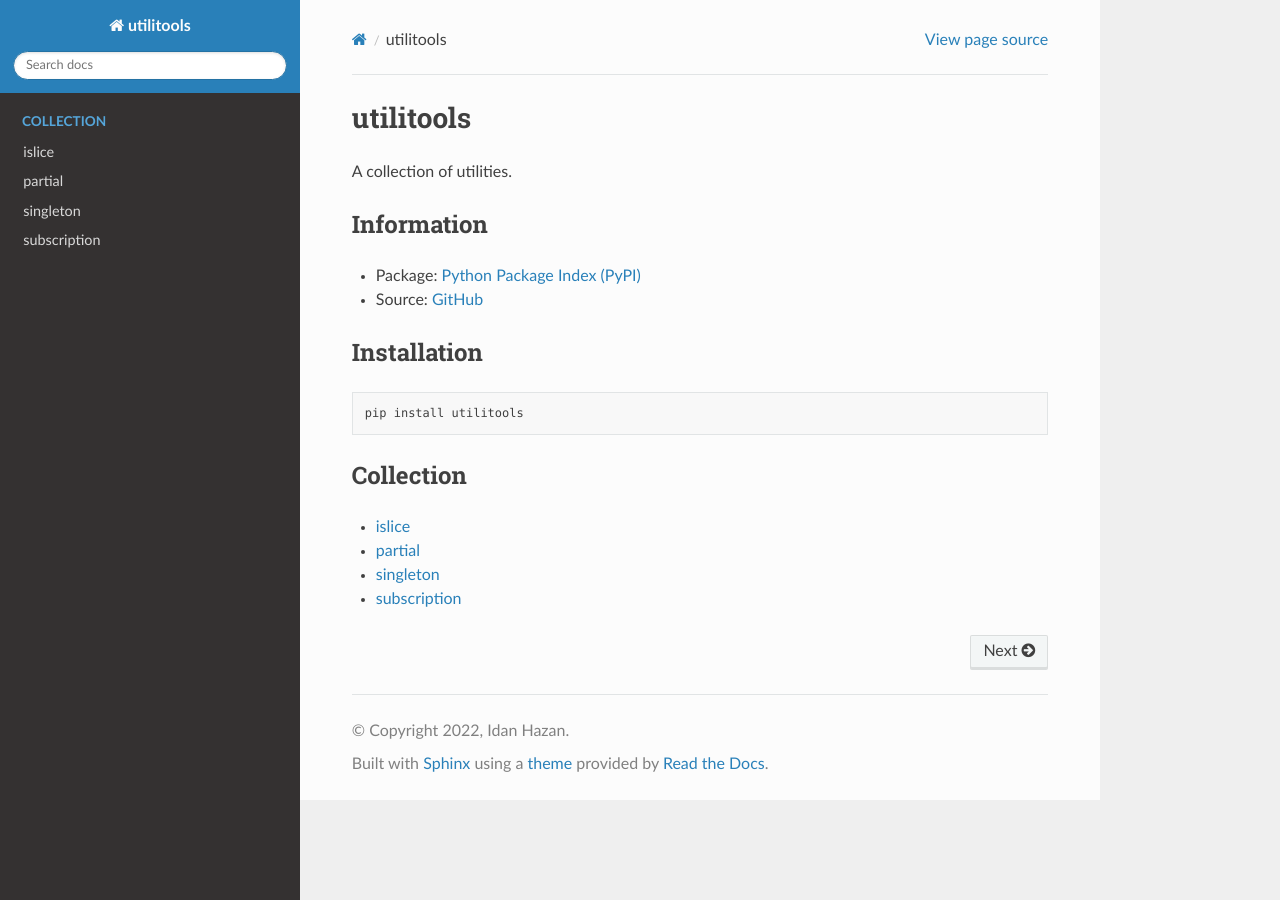
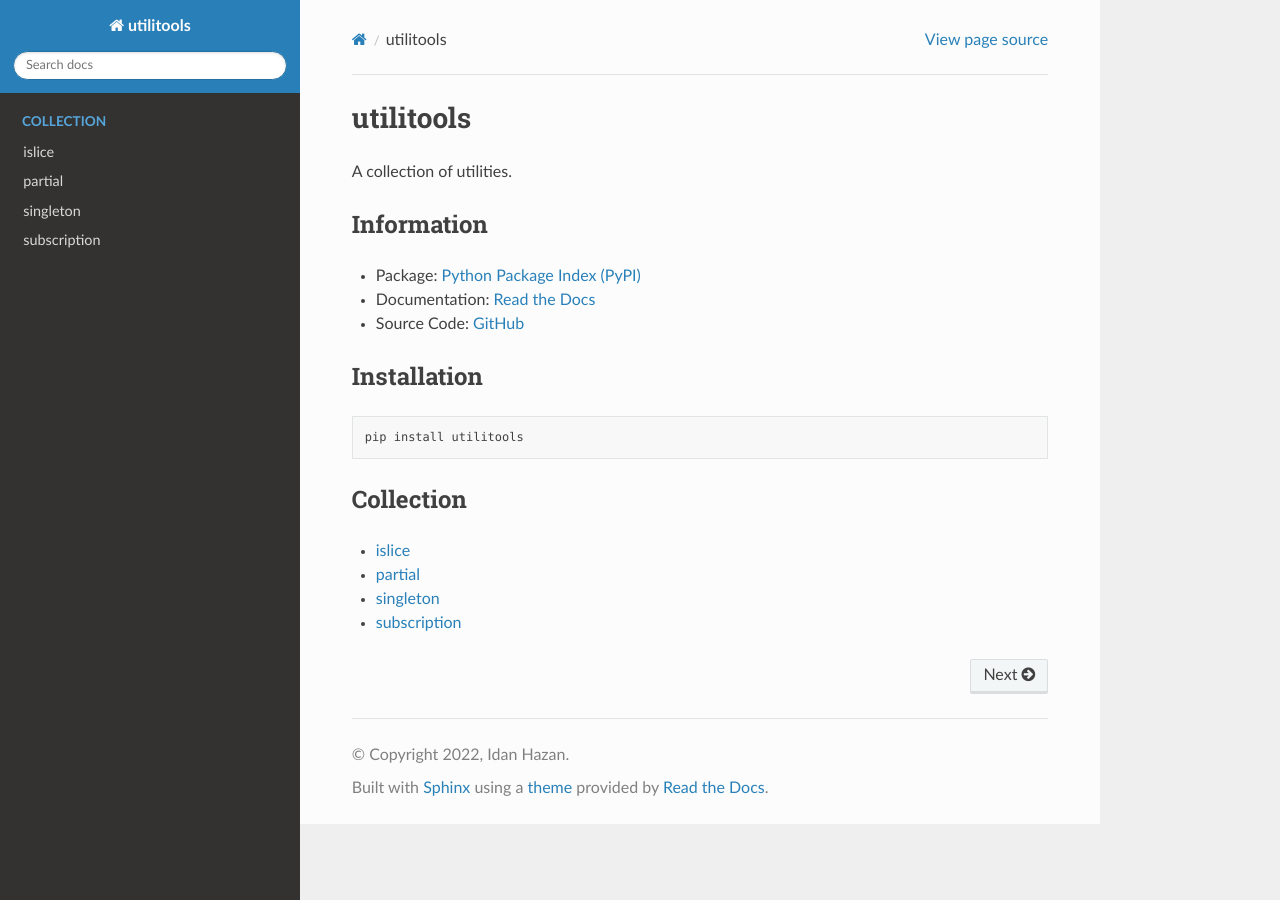
Before and after one commit to idanhazan/utilitools, a Sphinx documentation site: the page built from docs/index.rst, in a window 1280 px wide. Built offline with Sphinx 7.4.7 and the Read the Docs theme 2.0.0, drawn with Linux system fonts in a browser that asks for light colours.

Commit message:
Update index.rst

```diff
--- a/docs/index.rst
+++ b/docs/index.rst
@@ -7,13 +7,18 @@
 -----------
 
 - Package: |package|
-- Source: |source|
+- Documentation: |documentation|
+- Source Code: |source-code|
 
 .. |package| raw:: html
 
    <a href="https://pypi.org/project/utilitools" target="_blank">Python Package Index (PyPI)</a>
 
-.. |source| raw:: html
+.. |documentation| raw:: html
+
+   <a href="https://utilitools.readthedocs.io" target="_blank">Read the Docs</a>
+
+.. |source-code| raw:: html
 
    <a href="https://github.com/idanhazan/utilitools" target="_blank">GitHub</a>
 
```
Also changed, not shown: other parts of docs/index.rst (+1 -1 lines).
